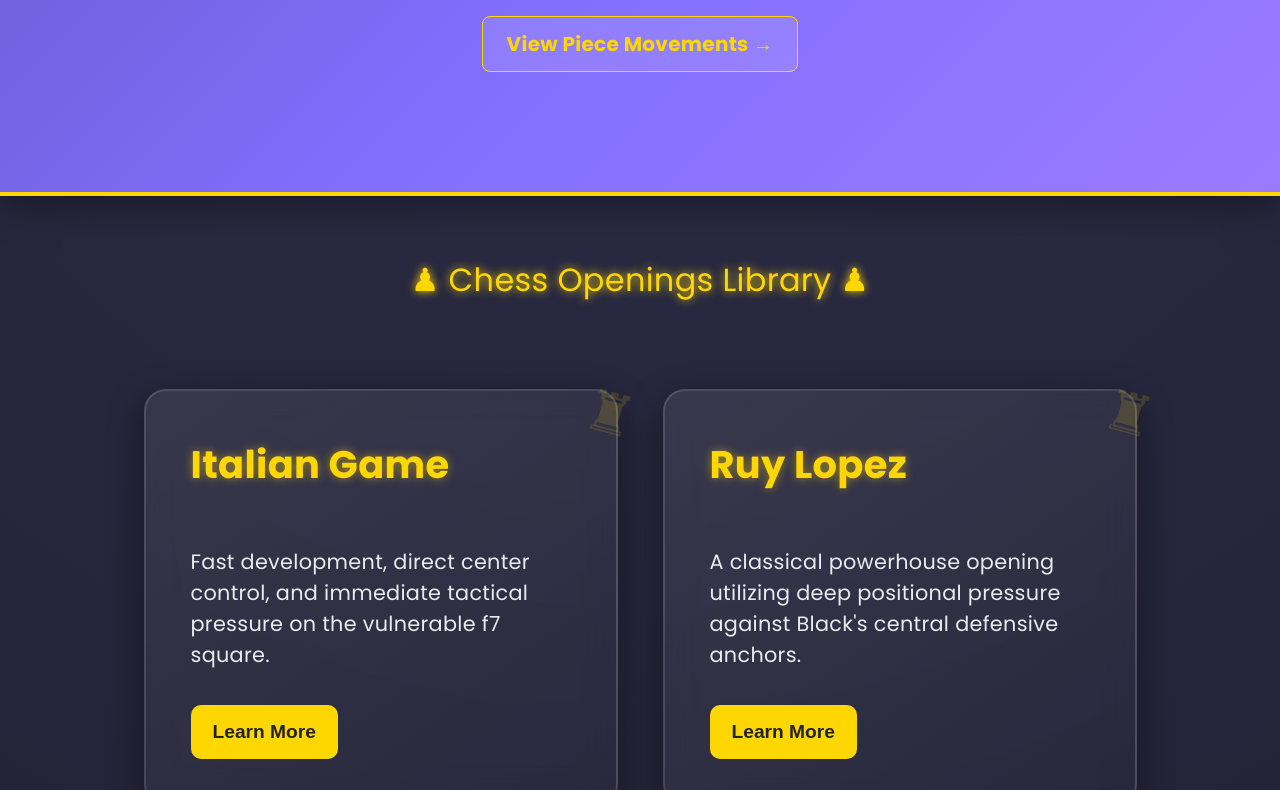
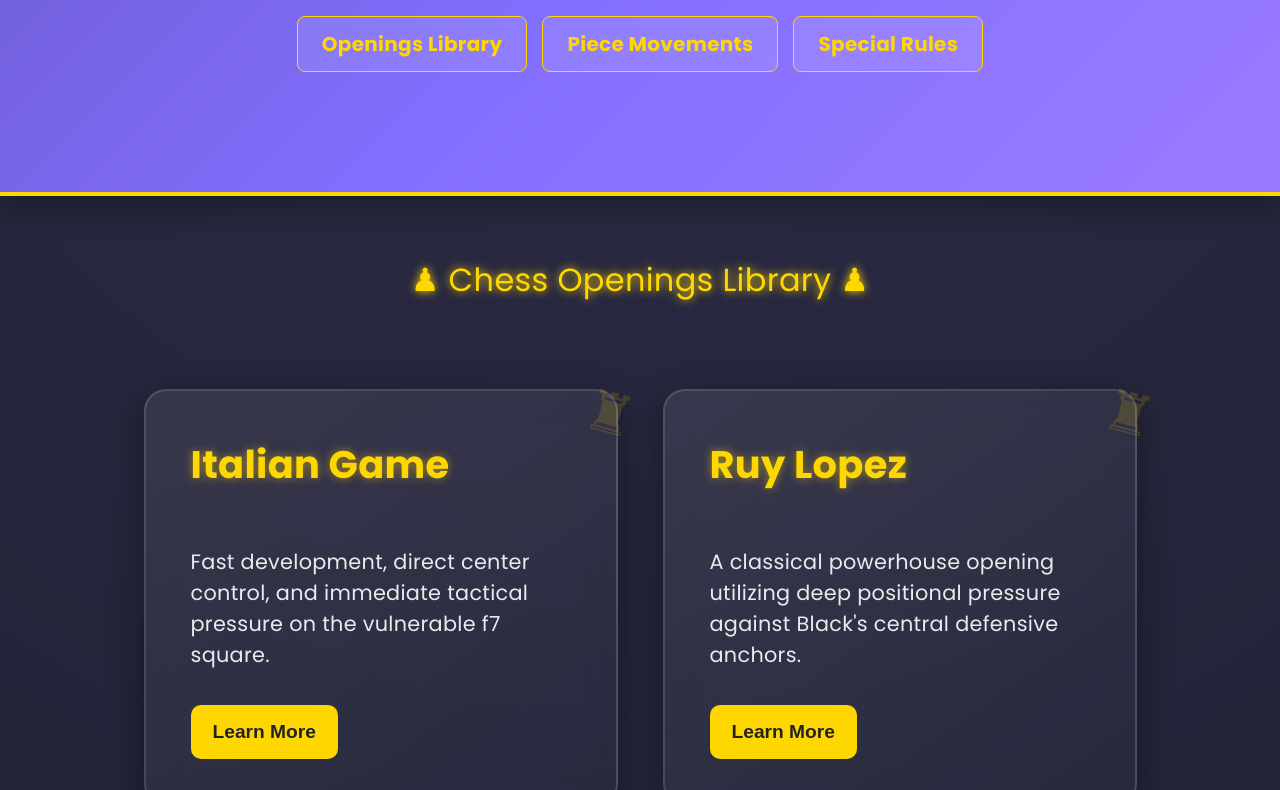
Before and after one commit to Dharmik91585/Demowebsite, a plain HTML site: page index.html in a window 1280 px wide. Shown: the part 304-1094 px from the top of the page. Drawn offline with Linux system fonts and the light colour scheme.

Commit message:
Enhance header with navigation buttons
Added navigation buttons for openings library, piece movements, and special rules.

```diff
--- a/index.html
+++ b/index.html
@@ -10,13 +10,14 @@
 <body>
 
     <header>
-        <h1>Basic Chess Openings</h1>
-        <p>Master the foundations of strong opening play.</p>
-
-
-        <br>
-        <a href="pieces.html" class="nav-btn">View Piece Movements →</a>
-
+    <h1>Basic Chess Openings</h1>
+    <p>Master the foundations of strong opening play.</p>
+    <br>
+    <div style="display: flex; gap: 15px; justify-content: center;">
+        <a href="index.html" class="nav-btn">Openings Library</a>
+        <a href="pieces.html" class="nav-btn">Piece Movements</a>
+        <a href="rules.html" class="nav-btn">Special Rules</a>
+    </div>
     </header>
 
     <section class="openings">
```
